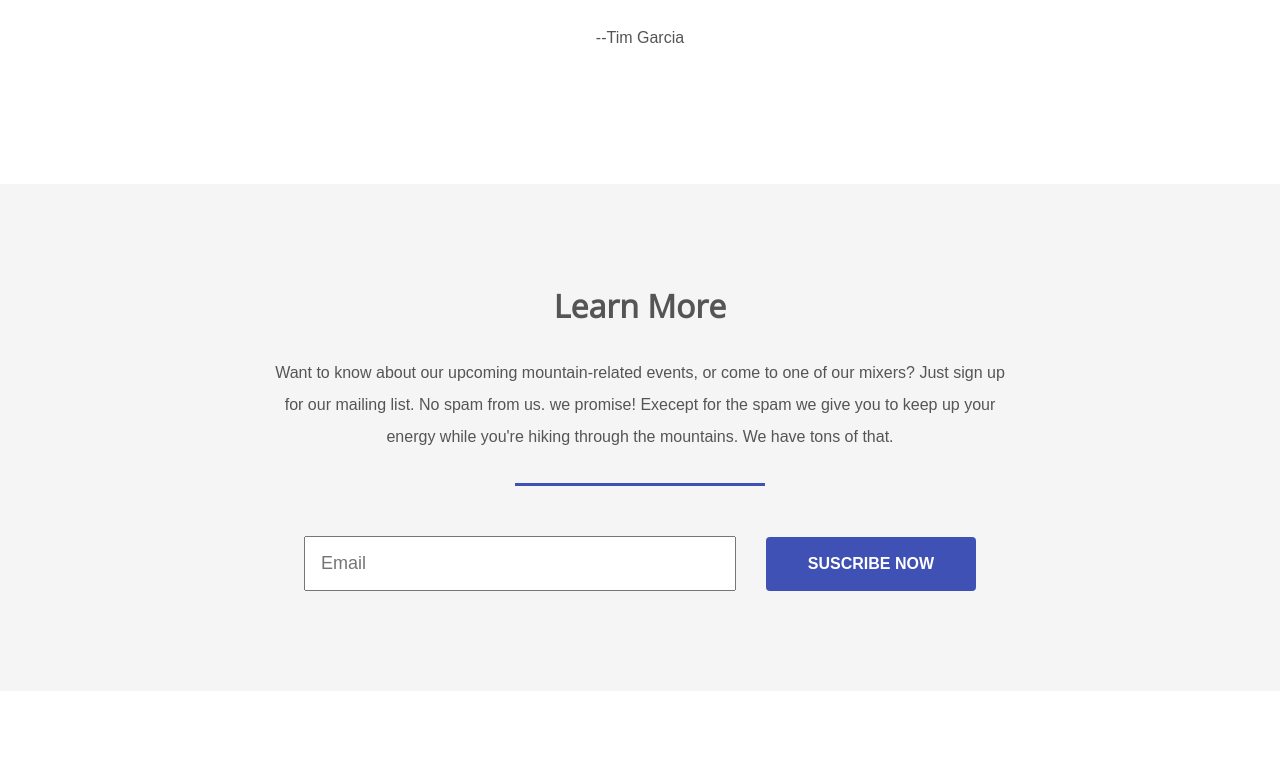
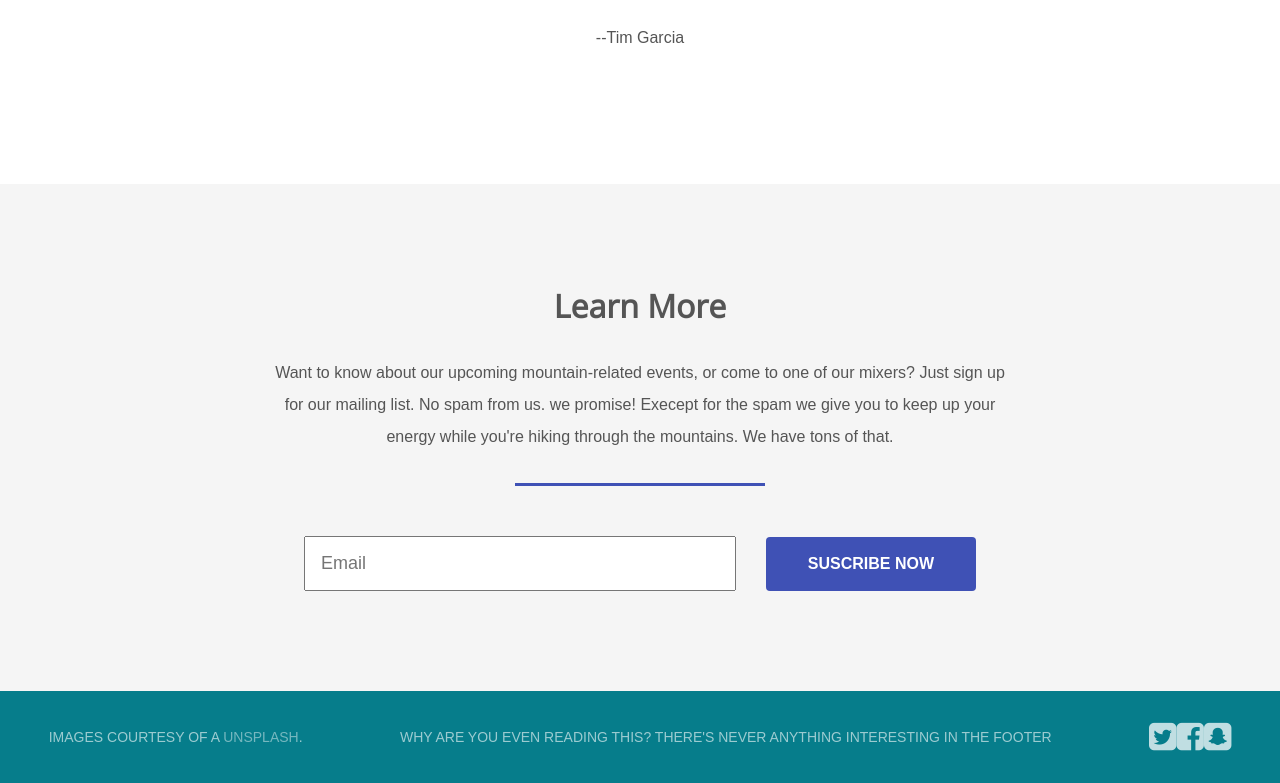
Before and after one commit to Any28Flo/build-startup-site, a plain HTML site: page index.html in a window 1280 px wide. Shown: the part 3875-4658 px from the top of the page. Before the commit the page ends 4566 px from the top, so only its background shows below. Drawn offline with nearby package versions, Linux system fonts and the light colour scheme.

Commit message:
Building footer section

```diff
--- a/assets/css/styles.css
+++ b/assets/css/styles.css
@@ -215,3 +215,22 @@ header nav li {
   color: #555;
   flex:1;
 }
+/* Footer Section */
+footer{
+  display: flex;
+  align-items: center;
+  align-items: center;
+  justify-content: space-around;
+  background-color: #067d8b;
+  color: #fff;
+  padding: 30px 0;
+}
+footer ul{
+  display: flex;
+}
+footer p{
+  text-transform: uppercase;
+  font-size: 14px;
+  opacity: 0.6;
+  align-self: center;
+}
--- a/index.html
+++ b/index.html
@@ -93,6 +93,17 @@
       <a href="#" class="btn">Suscribe now</a>
     </form>
   </section>
+  <footer>
+    <p>Images courtesy of a <a href="https://unsplash.com/">unsplash</a>. </p>
+    <p>Why are you even reading this? There's never anything interesting in the footer</p>
+    <ul>
+      <li><a href="#"><i class="fa fa-twitter-square fa-2x"></i></a></li>
+      <li><a href="#"><i class="fa fa-facebook-square fa-2x"></i></a></li>
+      <li><a href="#"><i class="fa fa-snapchat-square fa-2x"></i></a></li>
+
+
+    </ul>
+  </footer>
 
 </body>
 </html>
```
